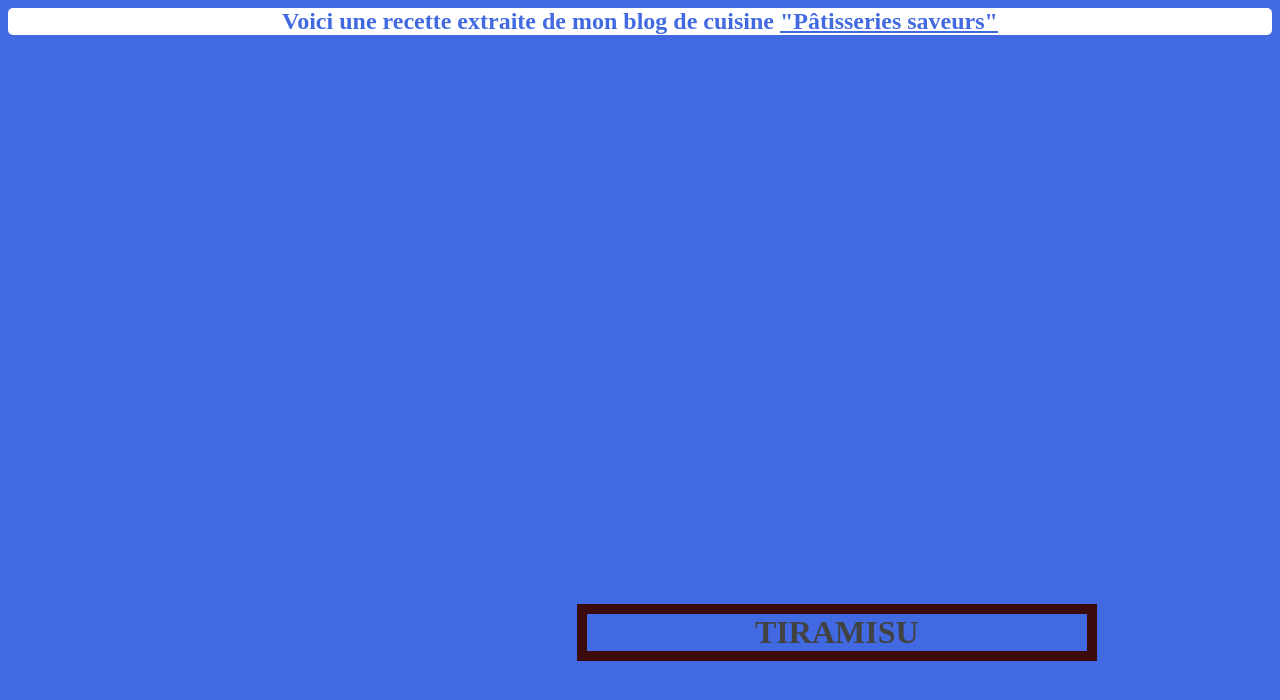
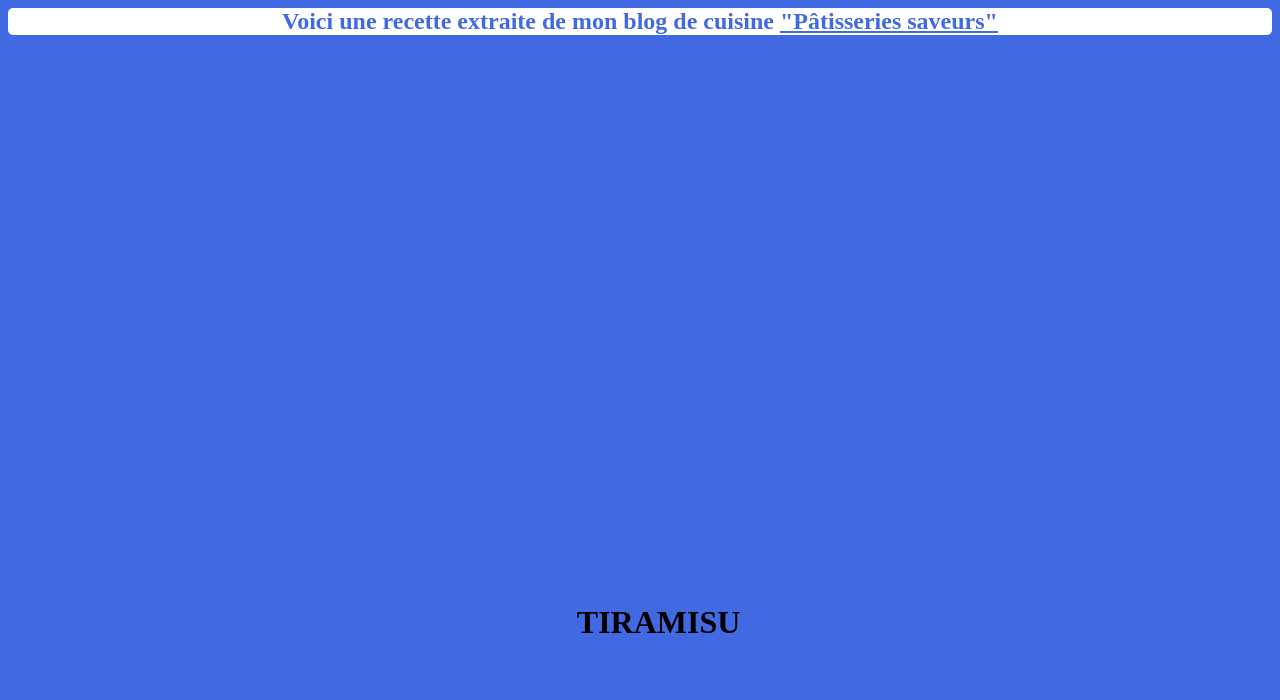
Before and after one commit to bordeaux28/RECETTE_FATIH, a plain HTML site: page index.html in a window 1280 px wide. Shown: the top 700 px of the page. Drawn offline with Linux system fonts and the light colour scheme.

Commit message:
Update index.html

```diff
--- a/index.html
+++ b/index.html
@@ -10,7 +10,7 @@
   <h2 style="background-color:white"   "border-radius:15%"; >Voici une recette extraite de mon blog de cuisine <a href="https://patisseriefatih.wordpress.com" >"Pâtisseries saveurs"</a></h>
 
 
-<h1 style= "color:424242;border:solid 10px #3B0B0B;width : 500px;">TIRAMISU</h1>
+<h1 style= >TIRAMISU</h1>
 
 
 <h3 style="color:blue">EN VERRINES</h3>
```
